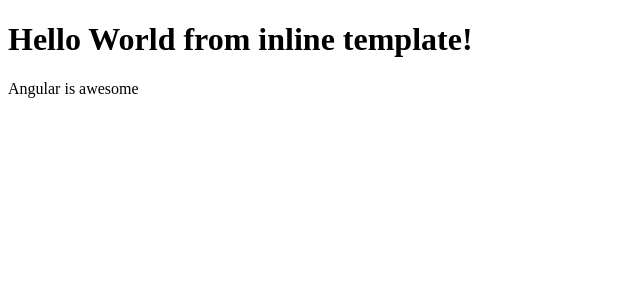
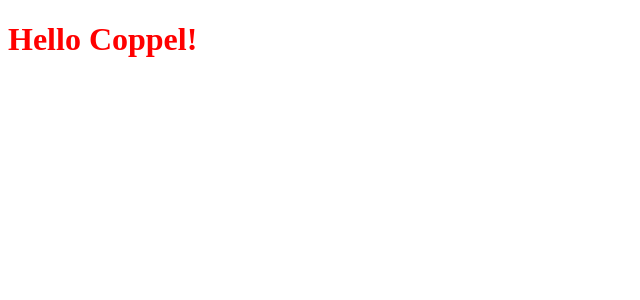
Before and after one commit to gilrg18/angularConcepts, an Angular app in the folder hotelinventoryapp/: page / in a window 1280 px wide. Shown: the top 300 px of the page, without its empty margins (0-640 px from the left). Built offline with nearby package versions, Linux system fonts and the light colour scheme.

Commit message:
Inline styles

```diff
--- a/hotelinventoryapp/src/app/app.component.ts
+++ b/hotelinventoryapp/src/app/app.component.ts
@@ -5,10 +5,11 @@
   selector: 'app-root',
   standalone: true,
   imports: [RouterOutlet],
-  //templateUrl: './app.component.html',
-  template:  `<h1>Hello World from inline template!</h1>
-  <p>Angular is awesome</p>`,
-  styleUrl: './app.component.css'
+  templateUrl: './app.component.html',
+  // template:  `<h1>Hello World from inline template!</h1>
+  // <p>Angular is awesome</p>`,
+  styleUrl: './app.component.css',
+  styles: [`h1{color:red}`]
 })
 export class AppComponent {
   title = 'hotelinventoryapp';
```
